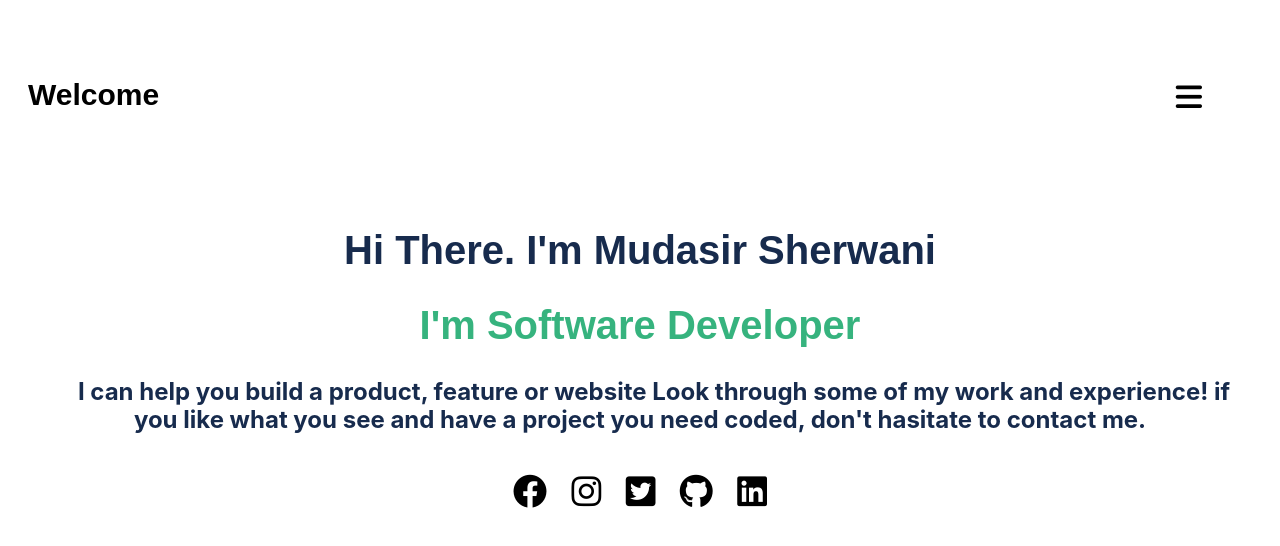
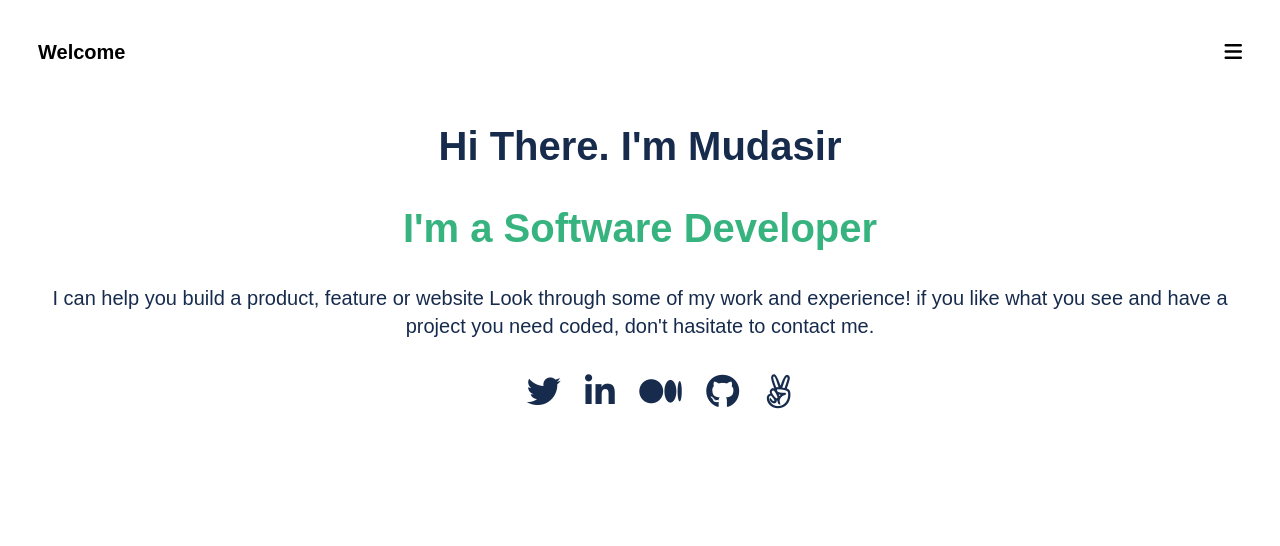
Before and after one commit to MudasirSherwani/Portfolio-27-june-22, a website: page index.html in a window 1280 px wide. Drawn offline with Linux system fonts and the light colour scheme.

Commit message:
Required Changes Done which given in 2nd Review

```diff
--- a/index.html
+++ b/index.html
@@ -18,18 +18,20 @@
         </nav>
       </header>
       <section>
-        <h1 class="developer-name">Hi There. I'm Mudasir Sherwani</h1>
-        <h2 class="software-developer">I'm Software Developer</h2>
+        <h1 class="developer-name">Hi There. I'm Mudasir</h1>
+        <h2 class="software-developer">I'm a Software Developer</h2>
           <p class="banner-text-pera">I can help you build a product, feature or website Look through some of my
             work and experience! if you like what you see and have a project you need coded, don't hasitate to
             contact me.
           </p>
           <div class="icon">
-            <i class='fab fa-facebook' ></i>
-            <i class='fab fa-instagram'></i>
-            <i class='fab fa-twitter-square'></i>
-            <i class='fab fa-github' ></i>
-            <i class='fab fa-linkedin' ></i>
+            <ul>
+              <li><a href='#' ><i class='fab fa-twitter' ></i></a></li>
+              <li><a href='#' ><i class='fab fa-linkedin-in' ></i></a></li>
+              <li><a href='#' ><i class='fab fa-medium' ></i></a></li>
+              <li><a href='#' ><i class='fab fa-github' ></i></a></li>
+              <li><a href='#' ><i class='fab fa-angellist' ></i></a></li>
+            </ul>
             </div>
       </section>
     </div>
--- a/styles.css
+++ b/styles.css
@@ -1,73 +1,65 @@
 .flex-container {
   padding: 0;
   margin: 0;
-  text-decoration: none;
-  list-style: none;
-  box-sizing: border-box;
-  font-family: Arial, Helvetica, sans-serif;
-  flex: none;
-  order: 0;
-  flex-grow: 0;
+  font-family: sans-serif;
+  display: flex;
+  flex-direction: column;
 }
 
 nav {
-  height: 80px;
-  width: 100%;
-  font-size: 30px;
-}
-
-nav label {
-  float: right;
-  line-height: 80px;
-  position: relative;
-  top: 50px;
-  right: 70px;
-}
-
-.logo {
-  position: relative;
-  float: left;
-  top: 70px;
-  left: 20px;
-  font-weight: bold;
+  display: flex;
+  justify-content: space-between;
+  align-self: flex-start;
+  padding: 30px;
+  display: flex;
+  font-style: normal;
+  font-weight: 600;
+  font-size: 20px;
+  line-height: 28px;
 }
 
 section h1 {
   color: #172b4d;
   text-align: center;
-  margin: 30px;
-  margin-top: 140px;
+  margin-top: 74px;
+  margin: 24px;
   font-size: 40px;
-  font-weight: bold;
+  font-weight: 700px;
+  line-height: 52px;
 }
 
 section h2 {
   text-align: center;
   margin: 30px;
   font-size: 40px;
-  font-weight: bold;
+  font-weight: 700px;
   color: #36b37e;
+  line-height: 52px;
 }
 
 section p {
   color: #172b4d;
   text-align: center;
-  text-indent: 28px;
-  font-size: 24px;
-  font-weight: bold;
-  font-family: 'inter';
+  font-size: 20px;
+  font-weight: 400px;
   font-style: normal;
   line-height: 28px;
-  margin: 30px;
+  margin: 24px;
   background-color: transparent;
-}
-
-.icon i {
-  padding: 10px;
-  text-align: center;
-  font-size: 34px;
 }
 
 .icon {
   text-align: center;
 }
+
+ul li {
+  display: inline-block;
+  align-content: center;
+}
+
+ul a i {
+  padding: 10px;
+  align-items: center;
+  font-size: 34px;
+  color: #172b4d;
+}
```
Also changed, not shown: Protfolio_mobile_view_ss.PNG, 1 other file.
